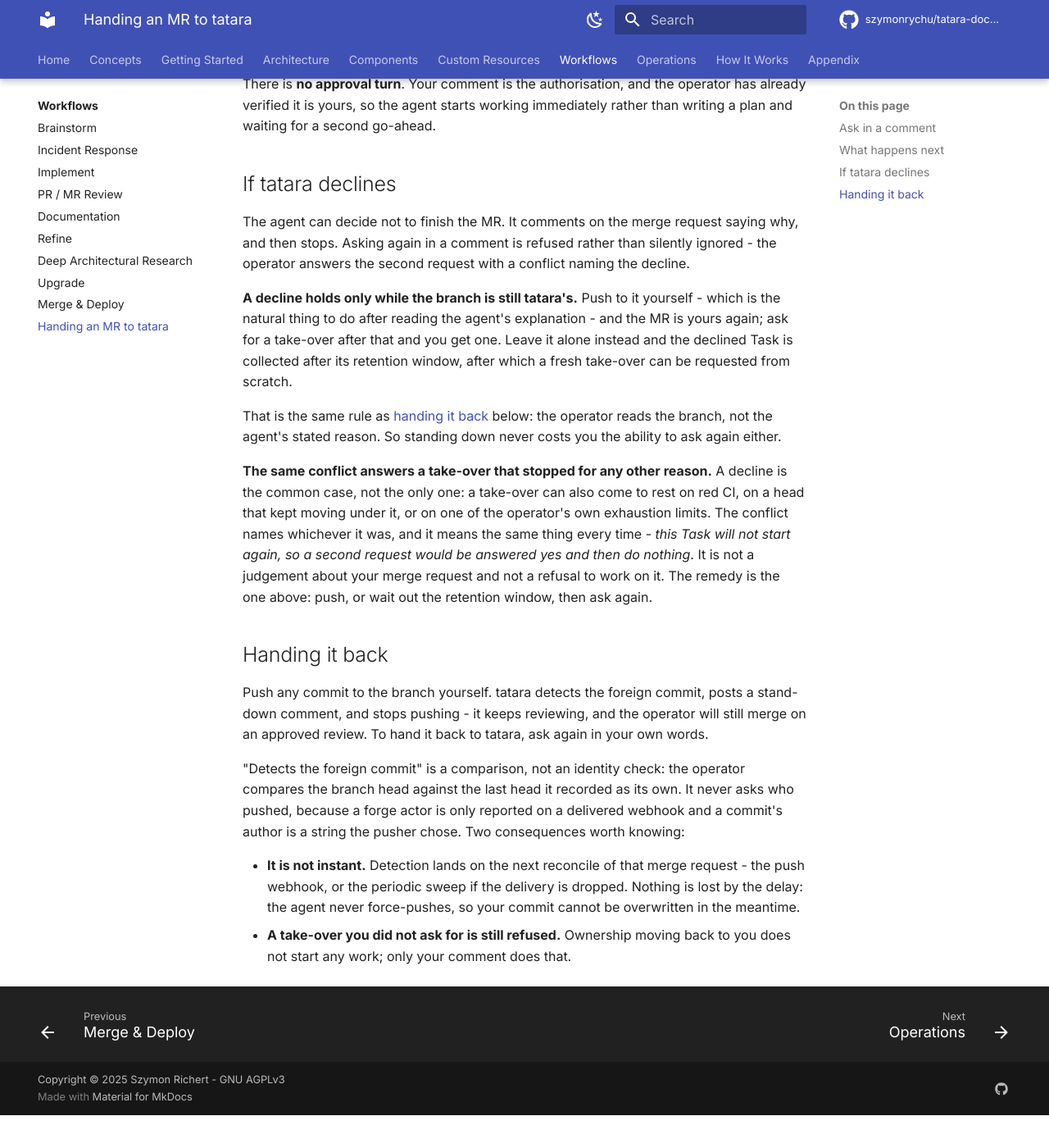
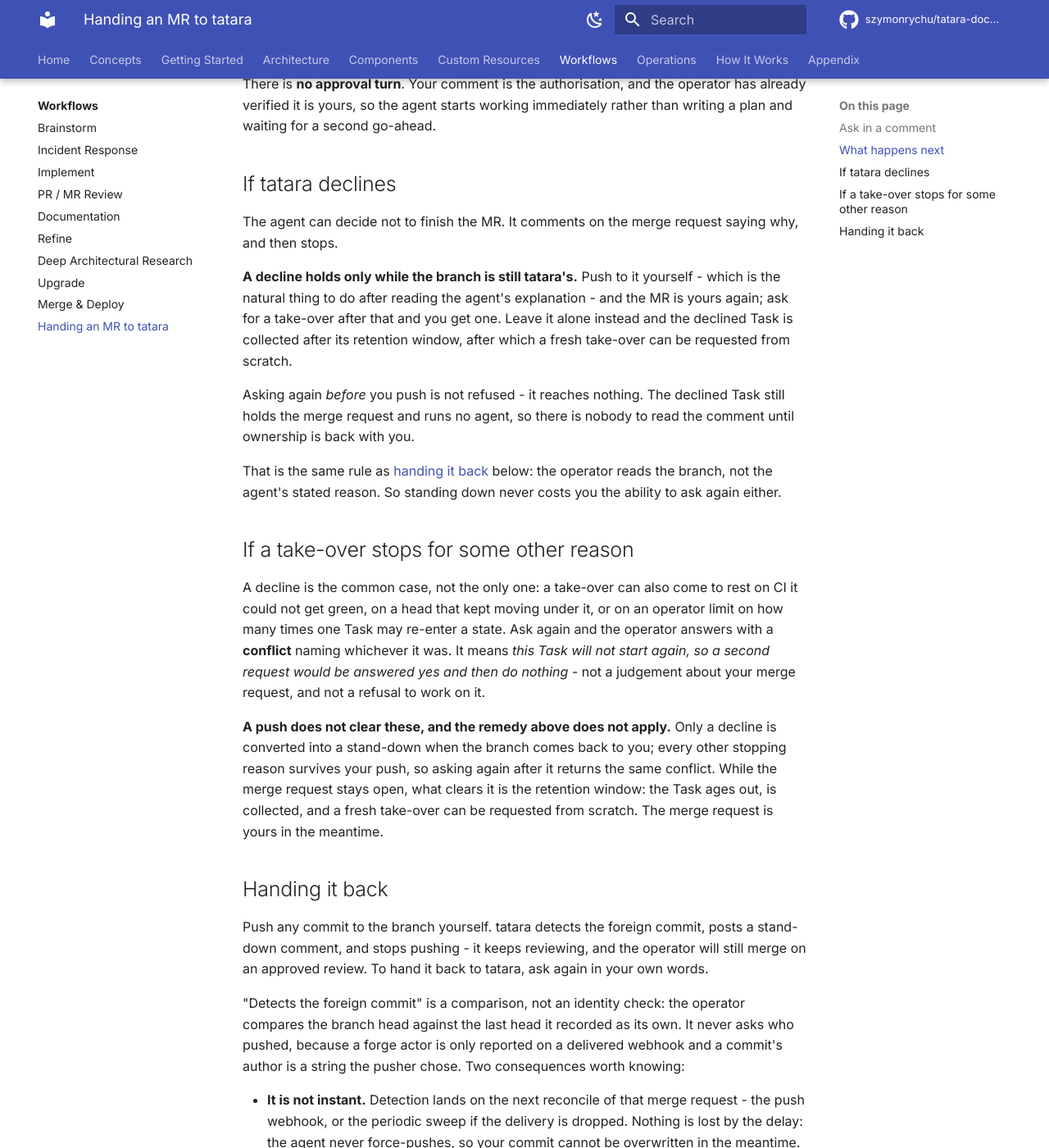
Before and after one commit to szymonrychu/tatara-documentation, an MkDocs documentation site: the page built from docs/workflows/mr-takeover.md, in a window 1280 px wide and 1400 px high, scrolled down 942 px. Shown: the whole window at 82% size. Built offline with MkDocs 1.6.1 and Material for MkDocs 9.7.7, drawn with Linux system fonts in a browser that asks for light colours; comment, search, counter and statistics services are not loaded; the version menu is left out; before the commit the page ends 2302 px from its top, so only the background shows below that.

Commit message:
docs(takeover): the conflict's remedy is the retention window, not a push
The page told a maintainer to push, and the 409 they are holding tells them not
to. parkOwnerTask rewrites implement-declined ONLY; every other stopping reason
survives the push, so pushing and asking again returns the identical conflict.
While the merge request stays open, ParkRetention is what clears those.

Second-order, and it inverts the two sections: the conflict can never name a
decline. Before a push nothing can reach the endpoint (the declined Task holds
the merge request and runs no agent), and after a push the reason is no longer a
decline. So the section that had the push remedy right described the case where
the conflict cannot fire, and the section where it does fire had the remedy
wrong. Split into two sections with one remedy each.

The replacement's own first draft named two park reasons a takeover cannot
carry - ci-red (stage.CIRed writes it only when an owned MR has already MERGED,
and a merged MR is refused earlier) and the retired *Exhausted reasons (no
writer left in the operator tree). The page now describes the shape instead of
naming reasons it cannot keep true.

```diff
--- a/docs/workflows/mr-takeover.md
+++ b/docs/workflows/mr-takeover.md
@@ -43,9 +43,7 @@
 ## If tatara declines
 
 The agent can decide not to finish the MR. It comments on the merge request
-saying why, and then stops. Asking again in a comment is refused rather than
-silently ignored - the operator answers the second request with a conflict
-naming the decline.
+saying why, and then stops.
 
 **A decline holds only while the branch is still tatara's.** Push to it yourself
 - which is the natural thing to do after reading the agent's explanation - and
@@ -53,18 +51,30 @@
 alone instead and the declined Task is collected after its retention window,
 after which a fresh take-over can be requested from scratch.
 
+Asking again *before* you push is not refused - it reaches nothing. The declined
+Task still holds the merge request and runs no agent, so there is nobody to read
+the comment until ownership is back with you.
+
 That is the same rule as [handing it back](#handing-it-back) below: the operator
 reads the branch, not the agent's stated reason. So standing down never costs
 you the ability to ask again either.
 
-**The same conflict answers a take-over that stopped for any other reason.** A
-decline is the common case, not the only one: a take-over can also come to rest
-on red CI, on a head that kept moving under it, or on one of the operator's own
-exhaustion limits. The conflict names whichever it was, and it means the same
-thing every time - *this Task will not start again, so a second request would be
-answered yes and then do nothing*. It is not a judgement about your merge
-request and not a refusal to work on it. The remedy is the one above: push, or
-wait out the retention window, then ask again.
+## If a take-over stops for some other reason
+
+A decline is the common case, not the only one: a take-over can also come to
+rest on CI it could not get green, on a head that kept moving under it, or on an
+operator limit on how many times one Task may re-enter a state. Ask again and
+the operator answers with a **conflict** naming whichever it was. It means *this
+Task will not start again, so a second request would be answered yes and then do
+nothing* - not a judgement about your merge request, and not a refusal to work
+on it.
+
+**A push does not clear these, and the remedy above does not apply.** Only a
+decline is converted into a stand-down when the branch comes back to you; every
+other stopping reason survives your push, so asking again after it returns the
+same conflict. While the merge request stays open, what clears it is the
+retention window: the Task ages out, is collected, and a fresh take-over can be
+requested from scratch. The merge request is yours in the meantime.
 
 ## Handing it back
 
```
Also changed, not shown: MEMORY.md (+1 -0 lines).
